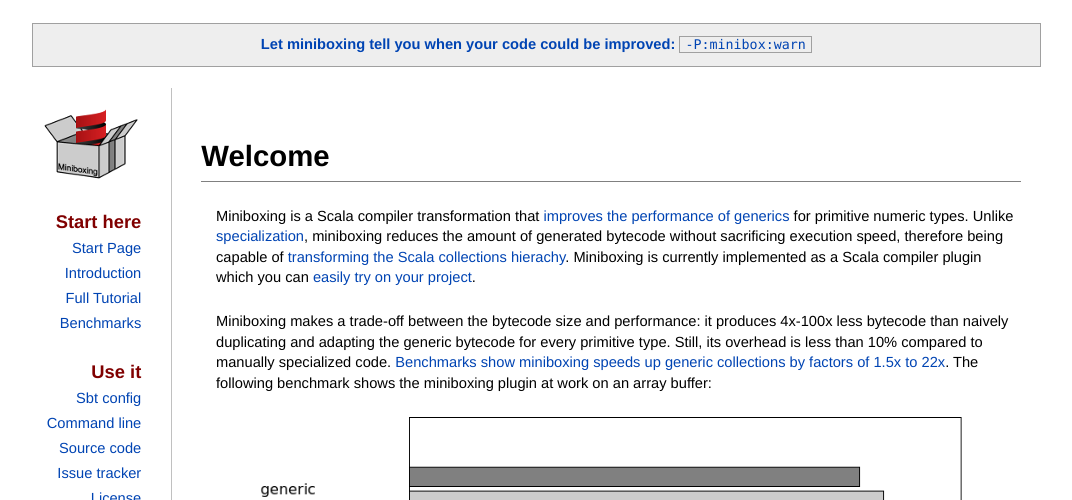
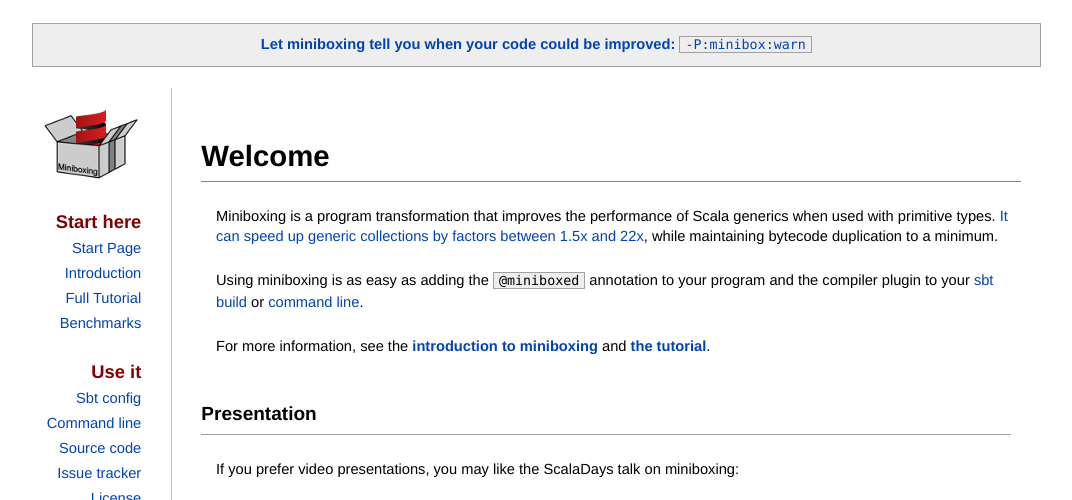
Before and after one commit to miniboxing/miniboxing.github.io, a Jekyll site: the page built from index.md, in a window 1280 px wide. Shown: the top 500 px of the page, without its empty margins (111-1183 px from the left). Built offline with Jekyll 4.4.1, drawn with Linux system fonts in a browser that asks for light colours; some of the changed text lies outside the part shown; grey boxes are pictures that could not be loaded.

Commit message:
Updated the homepage

```diff
--- a/index.md
+++ b/index.md
@@ -5,29 +5,19 @@
 comments: "off"
 ---
 
-Miniboxing is a Scala compiler transformation that [improves the performance of generics](/benchmarks.html) for primitive numeric types. Unlike <a href="http://infoscience.epfl.ch/record/150134/files/p42-dragos.pdf" target="_blank">specialization</a>, miniboxing reduces the amount of generated bytecode without sacrificing execution speed, therefore being capable of [transforming the Scala collections hierachy](/example_linkedlist.html). Miniboxing is currently implemented as a Scala compiler plugin which you can [easily try on your project](/using-sbt.html).
+Miniboxing is a program transformation that improves the performance of Scala generics when used with primitive types. [It can speed up generic collections by factors between 1.5x and 22x](/benchmarks.html), while maintaining bytecode duplication to a minimum.
 
-Miniboxing makes a trade-off between the bytecode size and performance: it produces 4x-100x less bytecode than naively duplicating and adapting the generic bytecode for every primitive type. Still, its overhead is less than 10% compared to manually specialized code. [Benchmarks show miniboxing speeds up generic collections by factors of 1.5x to 22x](/benchmarks.html). The following benchmark shows the miniboxing plugin at work on an array buffer:
+Using miniboxing is as easy as adding the `@miniboxed` annotation to your program and the compiler plugin to your [sbt build](/using_sbt.html) or [command line](/using_out.html).
 
-<center><img width="90%" src="/graphs/speed-gen.png"/></center>
-Where:
+For more information, see the **[introduction to miniboxing](/intro.html)** and **[the tutorial](/tutorial.html)**.
 
- * `generic` is the generic code
- * `miniboxing` is the code generated by our plugin
- * `specialization` is the code generated by the <a href="http://days2010.scala-lang.org/node/138/151/15-7-E%20-%20Specialization%20-%20Dragos.mp4" target="_blank"><code>@specialized</code> annotation in Scala</a>
- * `monomorphic` is the code specialized by hand
+## Presentation
 
-## Why not try it yourself?
+If you prefer video presentations, you may like the ScalaDays talk on miniboxing: <br/><br/>
 
-Using miniboxing is as easy as adding an annotation:
-
-{% highlight scala %}
-class C[@miniboxed T](val t: T)
-{% endhighlight %}
-
-and adding a compiler plugin to your [sbt build](/using_sbt.html) or [command line](/using_out.html).
-
-To learn more, see the [introduction to miniboxing](/intro.html) or the [tutorial](/tutorial.html).
+<center>
+<iframe type="text/html" width="800px" height="400px" mozallowfullscreen="true" allowfullscreen="true" webkitallowfullscreen="true" src="//www.parleys.com/share.html#play/53a7d2d0e4b0543940d9e567" frameborder="0">&lt;br /&gt;</iframe>
+</center>
 
 ## Disclaimer
 
```
